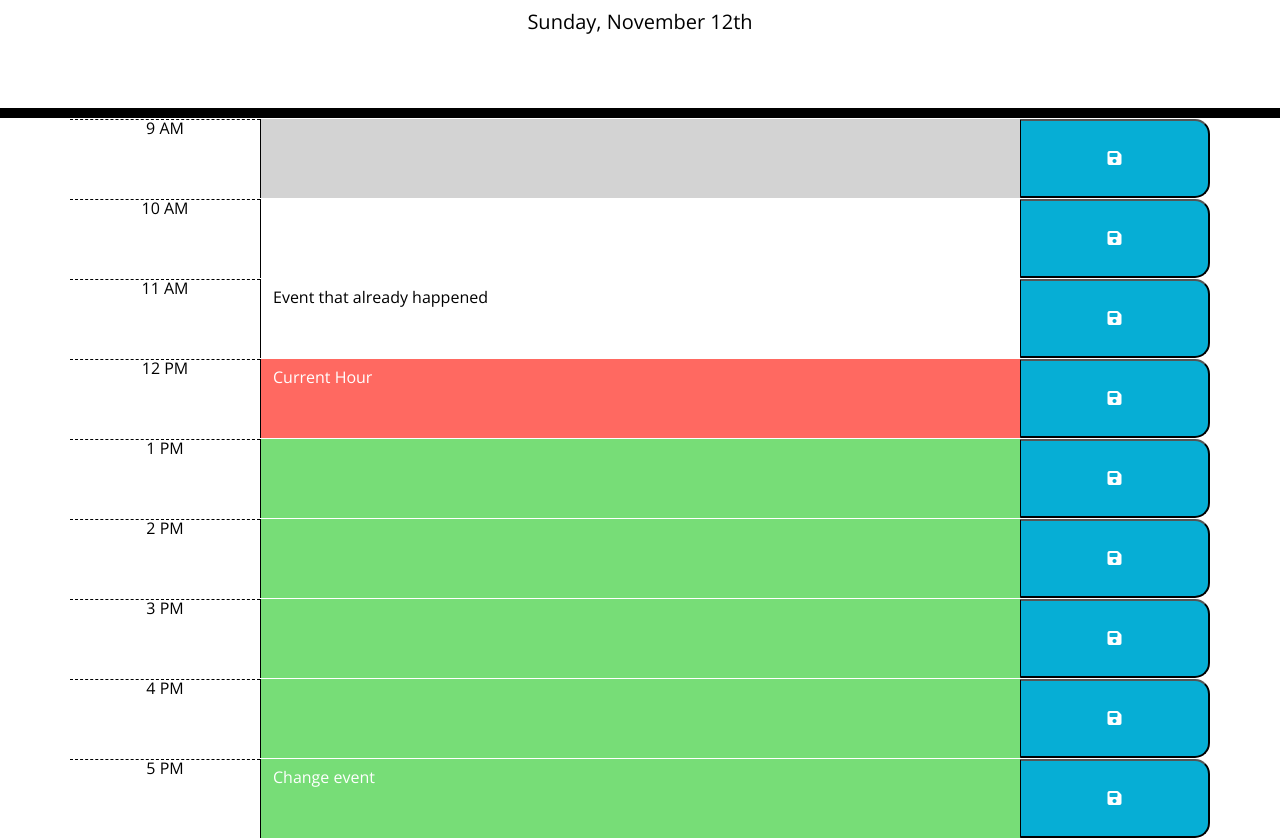
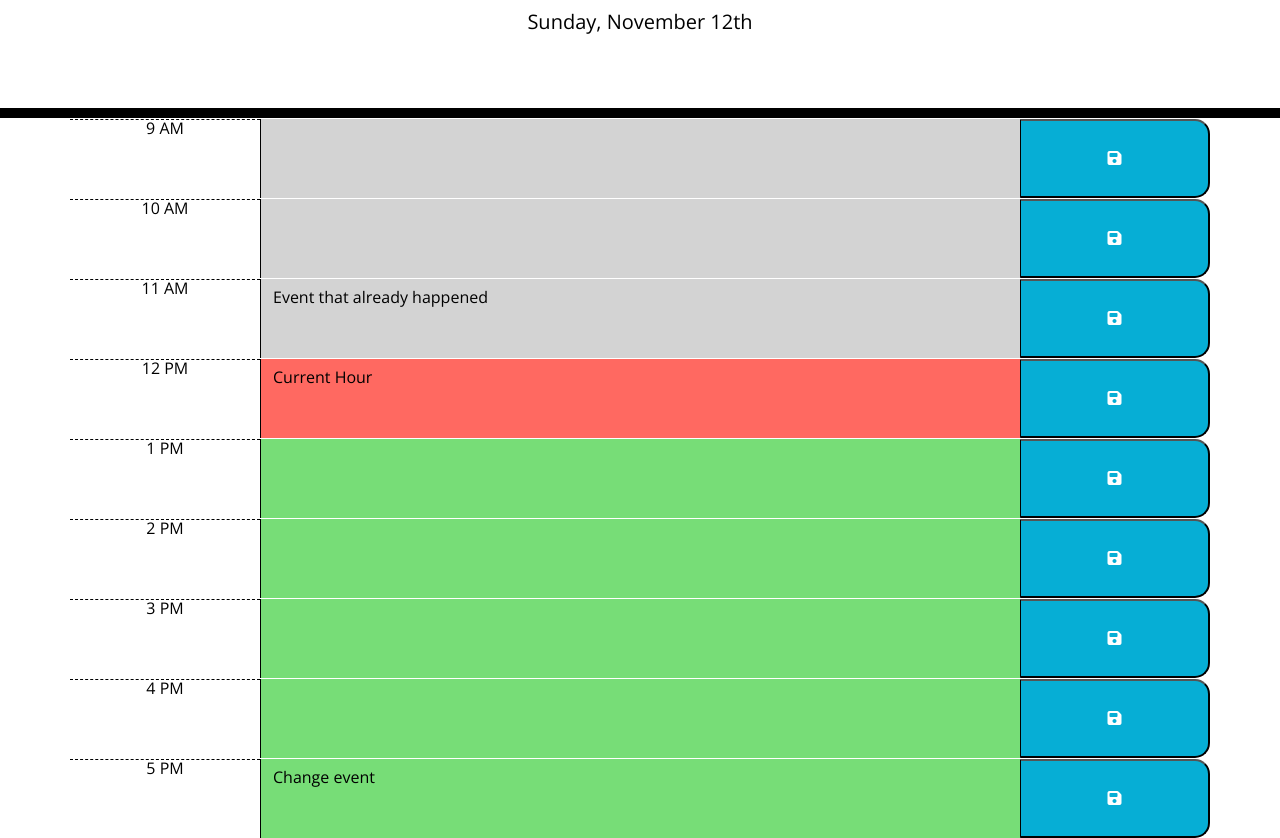
Before and after one commit to nonsoiwedinobi/Daily-Planner-App, a plain HTML site: page index.html in a window 1280 px wide. Shown: the part 169-1007 px from the top of the page. Drawn offline with nearby package versions, Linux system fonts and the light colour scheme.

Commit message:
Added CSS files

```diff
--- a/starter/style.css
+++ b/starter/style.css
@@ -24,6 +24,7 @@ header {
 
 .description {
   white-space: pre-wrap;
+  background: lightgray;
 }
 
 .time-block {
@@ -45,17 +46,17 @@ header {
 
 .past {
   background-color: #d3d3d3;
-  color: white;
+  color: black;
 }
 
 .present {
   background-color: #ff6961;
-  color: white;
+  color: black;
 }
 
 .future {
   background-color: #77dd77;
-  color: white;
+  color: black;
 }
 
 .saveBtn {
@@ -69,4 +70,5 @@ header {
 .saveBtn i:hover {
   font-size: 20px;
   transition: all 0.3s ease-in-out;
+  color: #000000;
 }
```
